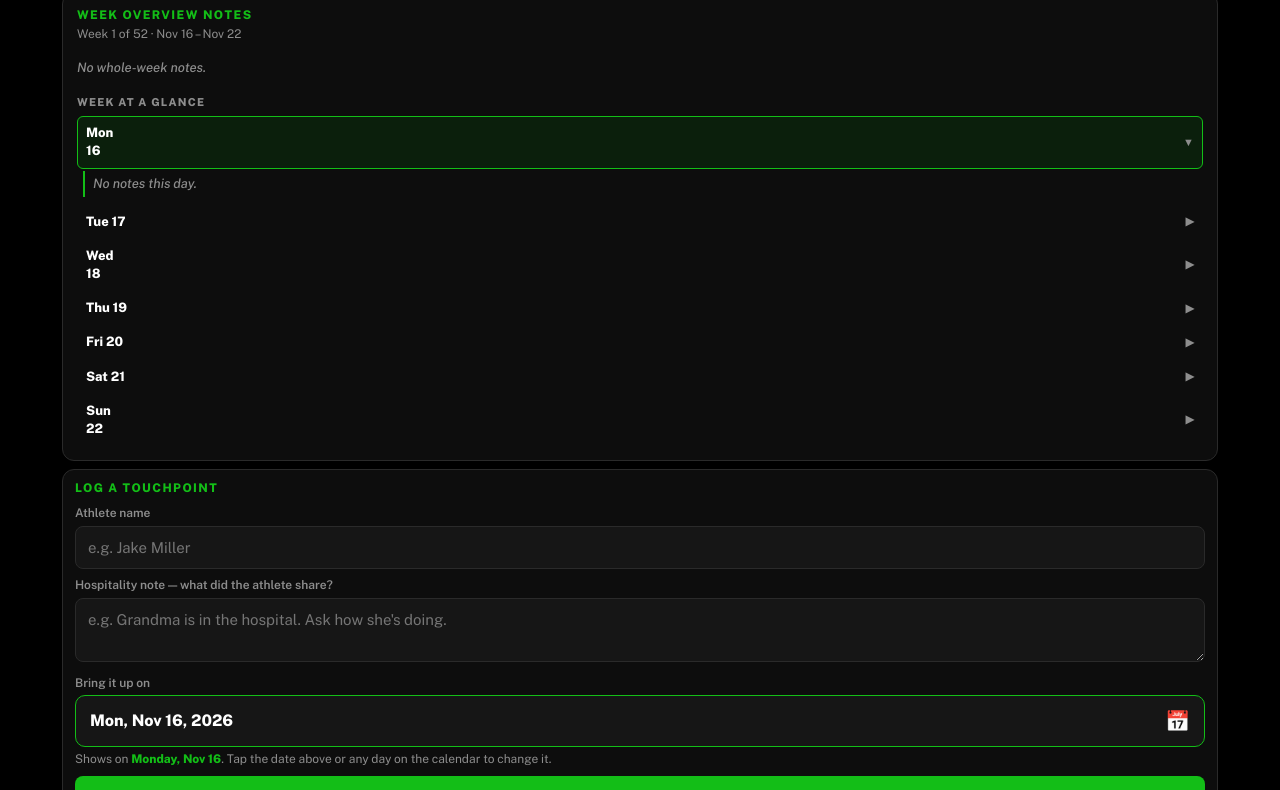
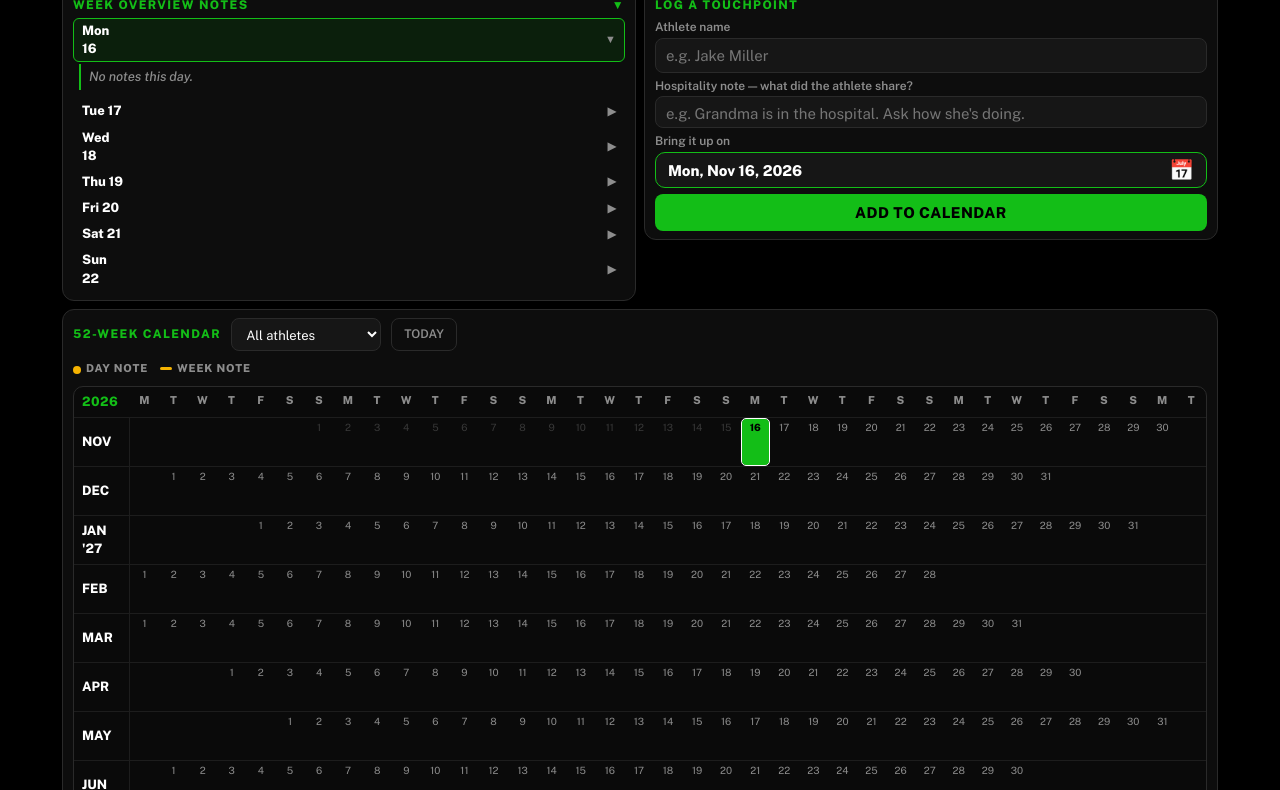
Before and after one commit to Garrettphelps44/Hospitality-log, a plain HTML site: page index.html in a window 1280 px wide. Shown: the part 60-850 px from the top of the page. Drawn offline with nearby package versions, Linux system fonts and the light colour scheme.

Commit message:
Side-by-side top section, collapsible week notes, tighter spacing
Co-Authored-By: Claude Sonnet 5.5 <noreply@anthropic.com>

```diff
--- a/index.html
+++ b/index.html
@@ -9,16 +9,16 @@
 :root{--g:#13BE17;--bg:#000;--p1:#0d0d0d;--p2:#161616;--ln:#2a2a2a;--tx:#fff;--mu:#8d8d8d;--amb:#f5b301}
 *{box-sizing:border-box;-webkit-tap-highlight-color:transparent}
 body{margin:0;background:var(--bg);color:var(--tx);font-family:'Public Sans',system-ui,sans-serif;font-size:15px;line-height:1.4}
-.wrap{max-width:1180px;margin:0 auto;padding:10px 12px 40px}
+.wrap{max-width:1180px;margin:0 auto;padding:8px 12px 30px}
 h1{font-size:17px;font-weight:800;margin:0;letter-spacing:-.3px;text-transform:uppercase}
 h1 span{color:var(--g)}
-.brand{display:flex;align-items:center;gap:10px;margin-bottom:8px}
+.brand{display:flex;align-items:center;gap:10px;margin-bottom:6px}
 .sub{color:var(--mu);font-style:italic;font-weight:500;margin:2px 0 16px}
-.card{background:var(--p1);border:1px solid var(--ln);border-radius:12px;padding:10px 12px;margin-bottom:8px}
-.card>h2,.ttl{margin:0 0 8px;font-size:12px;text-transform:uppercase;letter-spacing:1.4px;color:var(--g);font-weight:800}
-label{display:block;font-size:12px;color:var(--mu);margin-bottom:4px;font-weight:600}
-input[type=text],input[type=date],textarea,select{width:100%;background:var(--p2);border:1px solid var(--ln);color:var(--tx);border-radius:8px;padding:10px 12px;font:inherit}
-textarea{resize:vertical;min-height:48px}
+.card{background:var(--p1);border:1px solid var(--ln);border-radius:12px;padding:8px 10px;margin-bottom:8px}
+.card>h2,.ttl{margin:0 0 5px;font-size:12px;text-transform:uppercase;letter-spacing:1.4px;color:var(--g);font-weight:800}
+label{display:block;font-size:12px;color:var(--mu);margin-bottom:2px;font-weight:600}
+input[type=text],input[type=date],textarea,select{width:100%;background:var(--p2);border:1px solid var(--ln);color:var(--tx);border-radius:8px;padding:6px 10px;font:inherit}
+textarea{resize:none;min-height:0;height:32px;overflow:hidden;display:block}
 input:focus,textarea:focus,select:focus{outline:2px solid var(--g)}
 .row{display:grid;gap:12px}.r2{grid-template-columns:1fr 1fr}
 @media(max-width:640px){.r2{grid-template-columns:1fr}}
@@ -28,10 +28,10 @@ input:focus,textarea:focus,select:focus{outline:2px solid var(--g)}
 .chips{display:flex;gap:8px;flex-wrap:wrap;margin-top:10px}
 .chip{background:var(--p2);border:1px solid var(--ln);color:var(--tx);border-radius:999px;padding:5px 12px;font-size:12px;cursor:pointer;font-family:inherit}
 .chip:hover{border-color:var(--g)}
-.btn{background:var(--g);color:#000;border:0;border-radius:8px;padding:12px 18px;font:inherit;font-weight:800;cursor:pointer;width:100%;margin-top:8px;text-transform:uppercase;letter-spacing:.5px}
+.btn{background:var(--g);color:#000;border:0;border-radius:8px;padding:8px 18px;font:inherit;font-weight:800;cursor:pointer;width:100%;margin-top:6px;text-transform:uppercase;letter-spacing:.5px}
 .ghost{background:none;border:1px solid var(--ln);color:var(--mu);border-radius:8px;padding:7px 12px;font:inherit;font-size:12px;cursor:pointer;text-transform:uppercase;font-weight:600}
 .ghost:hover{color:#fff;border-color:var(--g)}
-.datebtn{position:relative;display:flex;align-items:center;justify-content:space-between;background:var(--p2);border:1.5px solid var(--g);border-radius:10px;padding:0 14px;height:52px;font-weight:800;font-size:16px;cursor:pointer}
+.datebtn{position:relative;display:flex;align-items:center;justify-content:space-between;background:var(--p2);border:1.5px solid var(--g);border-radius:10px;padding:0 12px;height:36px;font-weight:800;font-size:15px;cursor:pointer}
 .datebtn .ico{font-size:20px}
 .datebtn input{position:absolute;inset:0;width:100%;height:100%;opacity:0;cursor:pointer;border:0;padding:0;font-size:16px}
 .hint{font-size:12px;color:var(--mu);margin-top:4px}.hint b{color:var(--g)}
@@ -63,10 +63,13 @@ input:focus,textarea:focus,select:focus{outline:2px solid var(--g)}
 .c.sel .dn,.c.sel .l{color:#000}
 .c.sel .dot{background:#000}
 
+.top{display:grid;grid-template-columns:1fr 1fr;gap:8px;align-items:start;margin-bottom:8px}.top>.card,.top>.col{margin:0}
+@media(max-width:760px){.top{grid-template-columns:1fr}}
+#wkToggle{cursor:pointer;user-select:none;display:flex;justify-content:space-between;align-items:center}#wkToggle:focus-visible{outline:2px solid var(--g)}
 /* ---------- 3 columns ---------- */
 .cols{display:grid;grid-template-columns:1fr;gap:8px;margin-bottom:8px}
-.col{background:var(--p1);border:1px solid var(--ln);border-radius:12px;padding:14px;min-width:0}
-.col h3{margin:0;font-size:12px;text-transform:uppercase;letter-spacing:1.4px;color:var(--g);font-weight:800}
+.col{background:var(--p1);border:1px solid var(--ln);border-radius:12px;padding:8px 10px;min-width:0}
+.col h3{margin:0 0 4px;font-size:12px;text-transform:uppercase;letter-spacing:1.4px;color:var(--g);font-weight:800}
 .col .dsub{color:var(--mu);font-size:12px;margin:2px 0 12px}
 .swipe{display:none;font-size:11px;color:var(--mu);text-align:right;margin:-4px 2px 6px;font-style:italic}
 @media(max-width:760px){
@@ -74,7 +77,7 @@ input:focus,textarea:focus,select:focus{outline:2px solid var(--g)}
   .col{flex:0 0 88%;scroll-snap-align:start}
   .swipe{display:block}
 }
-.item{display:flex;gap:10px;align-items:flex-start;background:var(--p2);border:1px solid var(--ln);border-left:3px solid var(--g);border-radius:8px;padding:10px;margin-bottom:8px}
+.item{display:flex;gap:10px;align-items:flex-start;background:var(--p2);border:1px solid var(--ln);border-left:3px solid var(--g);border-radius:8px;padding:6px 8px;margin-bottom:5px}
 .item.wkit{border-left-color:var(--amb)}
 .item.done{opacity:.45;border-left-color:var(--ln)}
 .item.done .nt{text-decoration:line-through}
@@ -88,7 +91,7 @@ input:focus,textarea:focus,select:focus{outline:2px solid var(--g)}
 .x:hover{color:#ff5a5a}
 .empty{color:var(--mu);font-size:13px;font-style:italic;padding:4px 0}
 .sec{font-size:11px;text-transform:uppercase;letter-spacing:1.2px;color:var(--mu);font-weight:800;margin:14px 0 6px}
-.glance{display:flex;justify-content:space-between;gap:8px;padding:7px 8px;border-radius:6px;font-size:13px;cursor:pointer;border:1px solid transparent}
+.glance{display:flex;justify-content:space-between;gap:8px;padding:3px 8px;border-radius:6px;font-size:13px;cursor:pointer;border:1px solid transparent}
 .glance:hover{border-color:var(--ln)}
 .glance.sel{background:#0b1f0c;border-color:var(--g)}
 .glance b{display:inline-block;width:42px}
@@ -109,12 +112,10 @@ input:focus,textarea:focus,select:focus{outline:2px solid var(--g)}
 <div class="wrap">
   <div class="brand"><svg class="logo" xmlns="http://www.w3.org/2000/svg" viewBox="-1 -1 25 25" width="34" height="34" aria-label="STS"><g transform="translate(-0.4,23.2) scale(0.01,-0.01)" fill="#13BE17" stroke="none"><path d="M1015 2355 c-376 -67 -689 -305 -870 -665 -129 -256 -140 -589 -29 -868 62 -154 178 -334 284 -440 172 -173 449 -301 688 -319 45 -3 82 -10 82 -14 0 -5 11 -9 25 -9 14 0 25 5 25 10 0 6 20 10 45 10 105 0 312 58 435 122 393 204 662 646 636 1049 -11 171 -48 315 -119 454 l-33 67 -660 1 c-645 0 -660 0 -706 -20 -60 -27 -125 -94 -156 -161 -19 -42 -24 -69 -24 -130 1 -66 5 -85 34 -141 36 -72 102 -130 168 -150 23 -7 133 -11 296 -11 143 0 275 -5 294 -10 20 -5 51 -26 70 -45 33 -34 35 -41 35 -101 0 -64 -1 -66 -42 -105 l-42 -39 -594 0 -594 0 -12 38 c-80 240 -80 476 -1 680 51 133 122 235 249 362 122 120 199 174 323 223 259 104 549 90 797 -38 103 -53 229 -151 301 -235 l52 -60 84 0 c46 0 84 4 84 9 0 20 -98 141 -175 217 -160 157 -381 276 -590 319 -60 12 -291 12 -360 0z m1105 -799 c28 -62 58 -197 65 -296 23 -306 -120 -618 -379 -826 -96 -77 -268 -165 -378 -193 -208 -53 -441 -32 -645 60 -148 66 -315 204 -401 331 l-33 48 568 2 c637 3 605 0 683 78 63 63 85 121 85 225 0 78 -4 97 -27 140 -14 28 -47 70 -73 94 -82 75 -84 75 -410 79 l-290 3 -32 25 c-92 70 -82 207 17 256 32 17 84 18 633 18 l598 0 19 -44z"/></g></svg><h1>Athlete <span>Touchpoint</span> Calendar</h1></div>
 
+  <div class="top">
   <!-- WEEK NOTES -->
-    <div class="cols">
-    <div class="col"><h3>Week Overview Notes</h3><div class="dsub" id="weekLbl"></div>
-      <div id="weekList"></div>
-      <div class="sec">Week at a glance</div><div id="glance"></div></div>
-  </div>
+  <div class="col"><h3 id="wkToggle" role="button" tabindex="0" aria-expanded="true">Week Overview Notes <span id="wkChev">&#9660;</span></h3>
+    <div id="wkBody"><div id="weekList"></div><div id="glance"></div></div></div>
 
   <!-- ENTRY -->
   <div class="card">
@@ -123,13 +124,13 @@ input:focus,textarea:focus,select:focus{outline:2px solid var(--g)}
       <label for="ath">Athlete name</label>
       <input type="text" id="ath" placeholder="e.g. Jake Miller" list="athlist" autocomplete="off"><datalist id="athlist"></datalist>
     </div>
-    <div style="margin-top:8px"><label for="note">Hospitality note — what did the athlete share?</label>
-      <textarea id="note" placeholder="e.g. Grandma is in the hospital. Ask how she's doing."></textarea></div>
-    <div style="margin-top:8px"><label for="when">Bring it up on</label>
+    <div style="margin-top:5px"><label for="note">Hospitality note — what did the athlete share?</label>
+      <textarea id="note" rows="1" placeholder="e.g. Grandma is in the hospital. Ask how she's doing."></textarea></div>
+    <div style="margin-top:5px"><label for="when">Bring it up on</label>
       <div class="datebtn"><span id="whenTxt"></span><span class="ico">&#128197;</span>
         <input type="date" id="when" aria-label="Bring it up on"></div></div>
-    <div class="hint" id="whenHint"></div>
     <button class="btn" id="add">Add to Calendar</button>
+  </div>
   </div>
 
   <!-- CALENDAR -->
@@ -179,7 +180,7 @@ input:focus,textarea:focus,select:focus{outline:2px solid var(--g)}
 
   /* ---------- form ---------- */
   var whenEl=$('when');whenEl.min=key(start);whenEl.max=key(end);
-  function hint(){var d=parse(selected);whenEl.value=selected;$('whenTxt').textContent=d.toLocaleDateString(undefined,{weekday:'short',month:'short',day:'numeric',year:'numeric'});$('whenHint').innerHTML='Shows on <b>'+d.toLocaleDateString(undefined,{weekday:'long',month:'short',day:'numeric'})+'</b>. Tap the date above or any day on the calendar to change it.';}
+  function hint(){var d=parse(selected);whenEl.value=selected;$('whenTxt').textContent=d.toLocaleDateString(undefined,{weekday:'short',month:'short',day:'numeric',year:'numeric'});}
   whenEl.onclick=function(){try{if(whenEl.showPicker)whenEl.showPicker();}catch(e){}};
   whenEl.onchange=function(){var v=whenEl.value;if(!v)return;var d=parse(v);if(d<start||d>end){toast('Pick a date inside the 52 weeks');hint();return;}selected=v;renderAll();};
 
@@ -189,7 +190,7 @@ input:focus,textarea:focus,select:focus{outline:2px solid var(--g)}
     var d=parse(v);if(d<start||d>end){toast('Date must be inside the 52 weeks');return;}
     if(data.demo)data={demo:false,items:[]};
     data.items.push({id:nextId(),athlete:a,field:'',note:n,type:'day',date:v,done:false});
-    save();selected=v;$('note').value='';renderAll();toast('Added for '+a);
+    save();selected=v;$('note').value='';grow();renderAll();toast('Added for '+a);
   };
   $('filter').onchange=function(){filter=this.value;renderAll();};
   $('goToday').onclick=function(){selected=todayK;renderAll();};
@@ -249,9 +250,8 @@ input:focus,textarea:focus,select:focus{outline:2px solid var(--g)}
     var wnum=Math.floor((ws-start)/(7*864e5))+1;
     if(selected!==lastSel){collapsed=false;lastSel=selected;}
 
-    $('weekLbl').textContent='Week '+wnum+' of 52 · '+MS[ws.getMonth()]+' '+ws.getDate()+' – '+MS[we.getMonth()]+' '+we.getDate();
     var wi=v.filter(function(i){return i.type==='week'&&i.date===wk;});
-    $('weekList').innerHTML=wi.length?wi.map(function(i){return itemHTML(i,true);}).join(''):'<div class="empty">No whole-week notes.</div>';
+    $('weekList').innerHTML=wi.length?wi.map(function(i){return itemHTML(i,true);}).join(''):'';
     var g='';
     for(var d=0;d<7;d++){
       var dt=addDays(ws,d),k=key(dt),L=letterFor(dt);
@@ -274,6 +274,15 @@ input:focus,textarea:focus,select:focus{outline:2px solid var(--g)}
     save();renderAll();
   });
 
+  function grow(){var n=$('note');n.style.height='auto';n.style.height=Math.max(32,n.scrollHeight+2)+'px';}
+  $('note').addEventListener('input',grow);
+  var WK='sts_week_collapsed';
+  function wkApply(c){$('wkBody').style.display=c?'none':'';$('wkChev').innerHTML=c?'&#9654;':'&#9660;';$('wkToggle').setAttribute('aria-expanded',c?'false':'true');}
+  var wkC=false;try{wkC=localStorage.getItem(WK)==='1';}catch(e){}
+  wkApply(wkC);
+  function wkFlip(){wkC=!wkC;wkApply(wkC);try{localStorage.setItem(WK,wkC?'1':'0');}catch(e){}}
+  $('wkToggle').onclick=wkFlip;
+  $('wkToggle').onkeydown=function(e){if(e.key==='Enter'||e.key===' '){e.preventDefault();wkFlip();}};
   function renderAll(){hint();renderNames();renderCal();renderCols();}
   var tt;function toast(m){var t=$('toast');t.textContent=m;t.classList.add('show');clearTimeout(tt);tt=setTimeout(function(){t.classList.remove('show');},1800);}
   renderAll();
```
